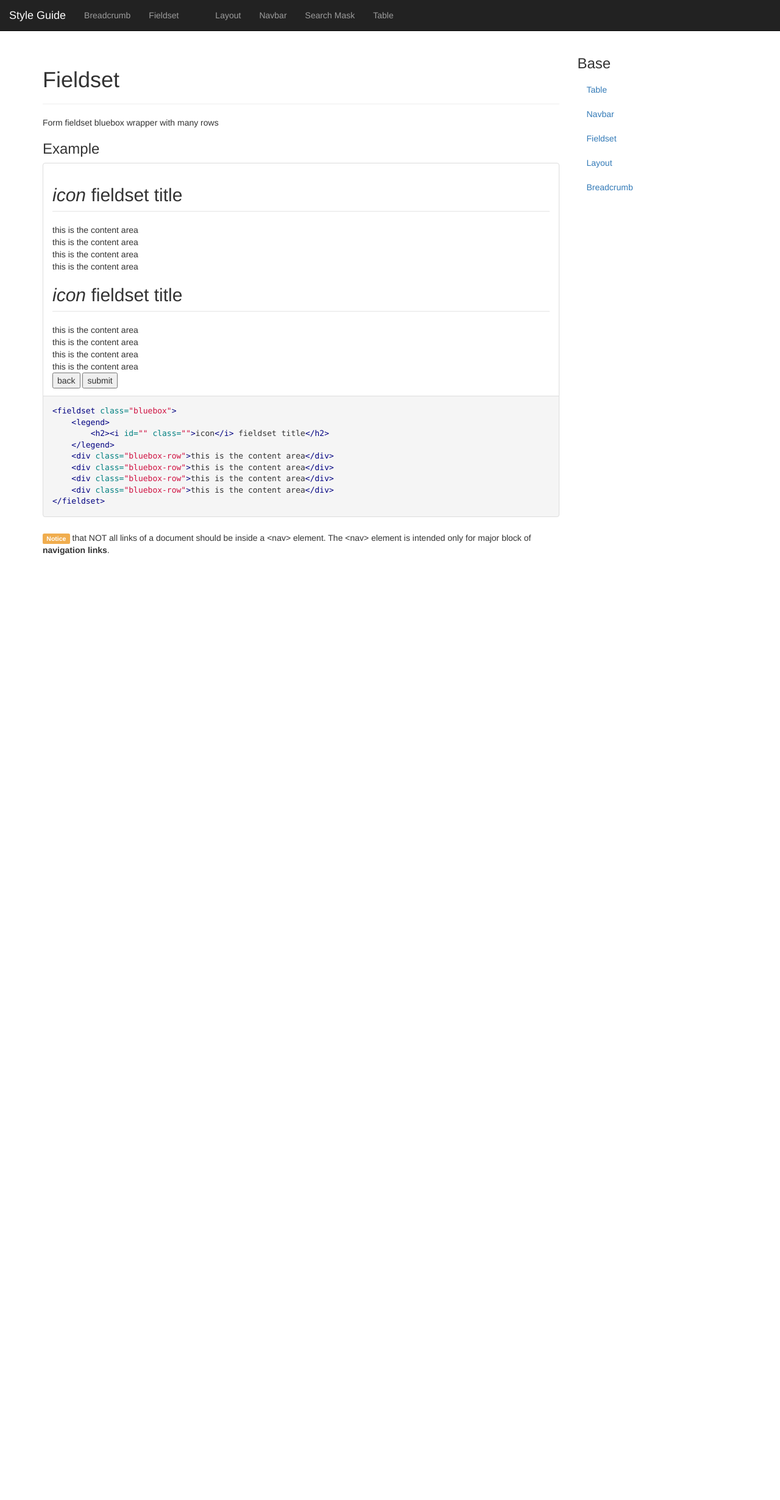
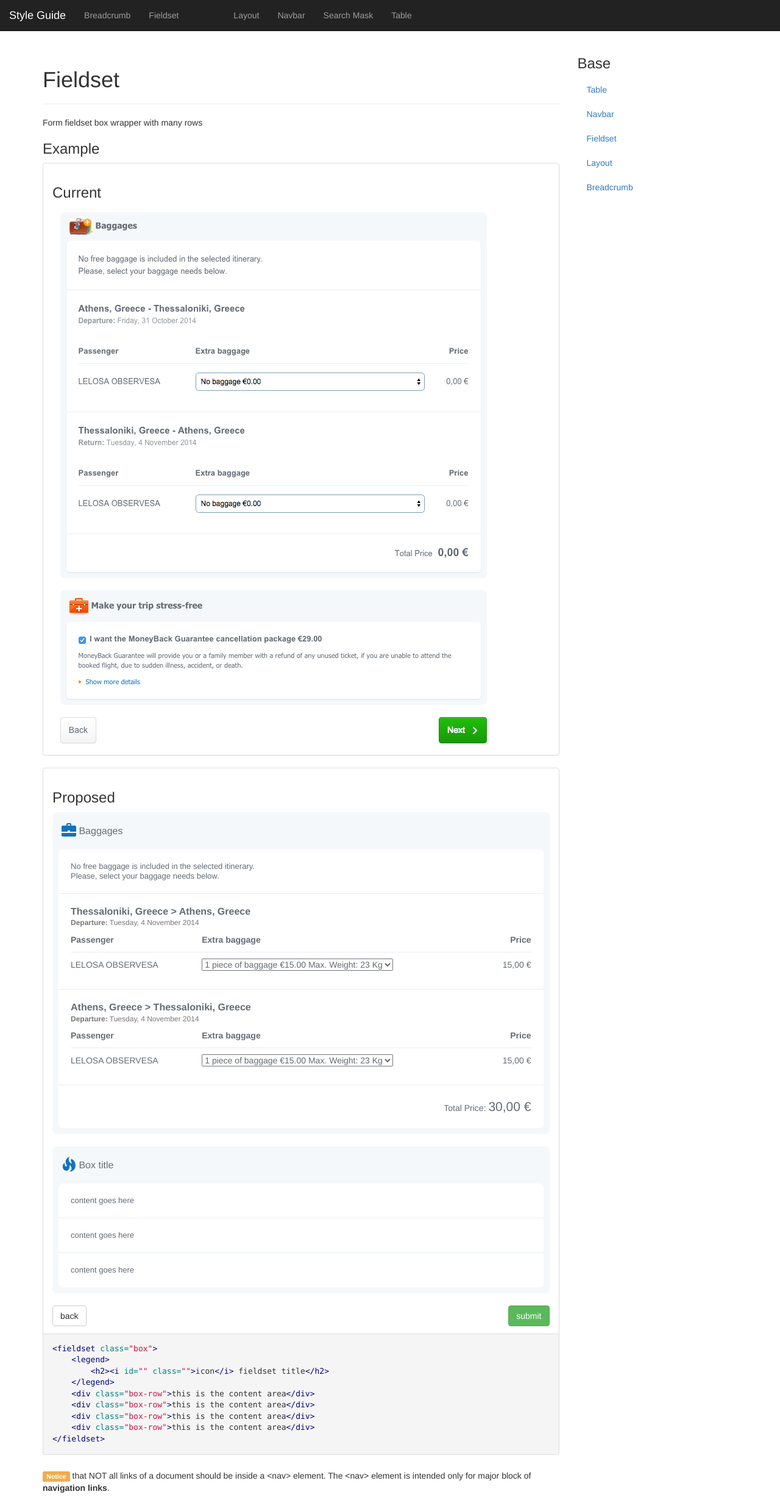
Before and after one commit to desigink/playground-style-guide, a Jekyll site: the page built from docs/fieldset.html, in a window 1280 px wide. Shown: the whole page at 61% size. Built offline with Jekyll 4.4.1, drawn with Linux system fonts in a browser that asks for light colours; nearby versions of some CDN libraries; before the commit the page ends 922 px from its top, so only the background shows below that.

Commit message:
fieldset

```diff
--- a/_includes/head.html
+++ b/_includes/head.html
@@ -10,5 +10,6 @@
     <link rel="stylesheet" href="https://maxcdn.bootstrapcdn.com/bootstrap/3.2.0/css/bootstrap.min.css">
     <link rel="stylesheet" href="{{ "/css/pygments-manni.css" | prepend: site.baseurl }}">
     <link rel="stylesheet" href="{{ "/css/test.css" | prepend: site.baseurl }}">
+    <link rel="stylesheet" href="{{ "/css/fieldset.css" | prepend: site.baseurl }}">
 
 </head>
--- /dev/null
+++ b/css/fieldset.scss
@@ -0,0 +1,86 @@
+---
+---
+
+// start content
+
+$blue: #1373BD;
+$orange: #ff8800;
+$lightblue: #e5eef9;
+
+@mixin clearfix() {
+	*zoom:1;
+
+	&:before,
+	&:after {
+		content:"";
+		display:table;
+	}
+	&:after {
+		clear:both;
+	}
+}
+
+@mixin reset-list(){
+	margin: 0;
+	padding: 0;
+	list-style: none;
+}
+
+
+// Test
+.box-wrapper{
+	color:#636b75;
+	background: #f5f8fb;
+	line-height: 16px;
+	border-radius: 7px;
+	padding:10px;
+	margin-bottom:20px;
+	p{
+		margin: 0;
+		font-size: 13px;
+	}
+	.box-header{
+		vertical-align: middle;
+		.box-title{
+			.glyphicon{
+				color: $blue;
+				font-size: 24px;
+				vertical-align: middle;
+				padding: 0 0 5px 0;
+			}
+			font-size: 16px;
+			font-weight: normal;
+			padding: 7px 0 15px 5px;
+			text-shadow: 0px 1px 0px #fff;
+			position: relative;
+			margin: 0;
+		}
+	}
+	.box-body{
+		background-color:#fff;
+		border-radius:7px;
+		.box-row{
+			padding: 20px;
+			&:nth-child(n+2){
+			border-top: 1px solid #e5eef9;
+			td{
+				padding:10px 0;
+			}
+			th{
+				padding:10px 0;
+			}
+		}
+		.box-row-title{
+			font-size: 16px;
+			font-weight: bold;
+			margin:0;
+		}
+		.box-table{
+			margin:0;
+		}
+		.box-row-table-header{
+			border-bottom: 1px solid $lightblue;
+		}
+		}
+	}
+}
--- a/docs/fieldset.html
+++ b/docs/fieldset.html
@@ -4,51 +4,115 @@ title: Fieldset
 permalink: /docs/fieldset/
 ---
 
-<p>Form fieldset bluebox wrapper with many rows</p>
+<p>Form fieldset box wrapper with many rows</p>
 <h3>Example</h3>
 
 <div class="panel panel-default">
 	<div class="panel-body">
-
-<form>
-<fieldset class="bluebox">
+		<h3>Current</h3>
+		<img src="{{ "/images/form-fieldset-box.png" | prepend: site.baseurl }}" />
+	</div>
+</div>
+<div class="panel panel-default">
+	<div class="panel-body">
+		<h3>Proposed</h3>
+		<form id="addons" method="post" action="/">
+			<section class="box-wrapper">
+				<header class="box-header">
+					<h3 class="box-title"><span class="glyphicon glyphicon-briefcase"></span> Baggages</h3>
+				</header>
+				<fieldset class="box-body">
+					<div class="box-row">
+						<p>No free baggage is included in the selected itinerary.<br>Please, select your baggage needs below.</p>
+					</div>
+					<div class="box-row">
+						<h4 class="box-row-title">Thessaloniki, Greece > Athens, Greece<br>
+						<small><strong>Departure:</strong> Tuesday, 4 November 2014</small></h4>
+						<table class="table box-table">
+							<thead>
+								<tr >
+									<th scope="col" class="box-row-table-header">Passenger</th>
+									<th scope="col" class="box-row-table-header">Extra baggage</th>
+									<th scope="col" class="box-row-table-header text-right">Price</th>
+								</tr>
+							</thead>
+							<tbody>
+								<tr>
+									<td>LELOSA OBSERVESA</td>
+									<td>
+										<select>
+										  <option value="">1 piece of baggage €15.00 Max. Weight: 23 Kg</option>
+										  <option value="">1 piece of baggage €15.00 Max. Weight: 23 Kg</option>
+										  <option value="">1 piece of baggage €15.00 Max. Weight: 23 Kg</option>
+										</select>
+									</td>
+									<td class="text-right">15,00 €</td>
+								</tr>
+							</tbody>
+						</table>
+					</div>
+					<div class="box-row">
+						<h4 class="box-row-title">Athens, Greece > Thessaloniki, Greece<br>
+						<small><strong>Departure:</strong> Tuesday, 4 November 2014</small></h4>
+						<table class="table box-table">
+							<thead>
+								<tr >
+									<th scope="col" class="box-row-table-header">Passenger</th>
+									<th scope="col" class="box-row-table-header">Extra baggage</th>
+									<th scope="col" class="box-row-table-header text-right">Price</th>
+								</tr>
+							</thead>
+							<tbody>
+								<tr>
+									<td>LELOSA OBSERVESA</td>
+									<td>
+										<select>
+										  <option value="">1 piece of baggage €15.00 Max. Weight: 23 Kg</option>
+										  <option value="">1 piece of baggage €15.00 Max. Weight: 23 Kg</option>
+										  <option value="">1 piece of baggage €15.00 Max. Weight: 23 Kg</option>
+										</select>
+									</td>
+									<td class="text-right">15,00 €</td>
+								</tr>
+							</tbody>
+						</table>
+					</div>
+					<div class="box-row text-right">
+						Total Price: <span class="lead">30,00 €</span>
+						<p></p>
+					</div>
+				</fieldset>
+			</section>
+			<section class="box-wrapper">
+				<header class="box-header">
+					<h3 class="box-title"><span class="glyphicon glyphicon-fire"></span> Box title</h3>
+				</header>
+				<fieldset class="box-body">
+					<div class="box-row">
+						<p>content goes here</p>
+					</div>
+					<div class="box-row">
+						<p>content goes here</p>
+					</div>
+					<div class="box-row">
+						<p>content goes here</p>
+					</div>
+				</fieldset>
+			</section>
+			<button class="btn btn-default">back</button>
+			<button class="btn btn-success pull-right">submit</button>
+		</form>
+	</div>
+</div>
+{% highlight html %}
+<fieldset class="box">
 	<legend>
 		<h2><i id="" class="">icon</i> fieldset title</h2>
 	</legend>
-	<div class="bluebox-row">this is the content area</div>
-	<div class="bluebox-row">this is the content area</div>
-	<div class="bluebox-row">this is the content area</div>
-	<div class="bluebox-row">this is the content area</div>
-</fieldset>
-
-<fieldset class="bluebox">
-	<legend>
-		<h2><i id="" class="">icon</i> fieldset title</h2>
-	</legend>
-	<div class="bluebox-row">this is the content area</div>
-	<div class="bluebox-row">this is the content area</div>
-	<div class="bluebox-row">this is the content area</div>
-	<div class="bluebox-row">this is the content area</div>
-</fieldset>
-
-<button>back</button>
-<button>submit</button>
-</form>
-
-
-
-	</div>
-</div>
-
-{% highlight html %}
-<fieldset class="bluebox">
-	<legend>
-		<h2><i id="" class="">icon</i> fieldset title</h2>
-	</legend>
-	<div class="bluebox-row">this is the content area</div>
-	<div class="bluebox-row">this is the content area</div>
-	<div class="bluebox-row">this is the content area</div>
-	<div class="bluebox-row">this is the content area</div>
+	<div class="box-row">this is the content area</div>
+	<div class="box-row">this is the content area</div>
+	<div class="box-row">this is the content area</div>
+	<div class="box-row">this is the content area</div>
 </fieldset>
 {% endhighlight%}
 <p><span class="label label-warning">Notice</span> that NOT all links of a document should be inside a &lt;nav&gt; element. The &lt;nav&gt; element is intended only for major block of <strong>navigation links</strong>.</p>
```
Also changed, not shown: images/form-fieldset-box.png (added).
